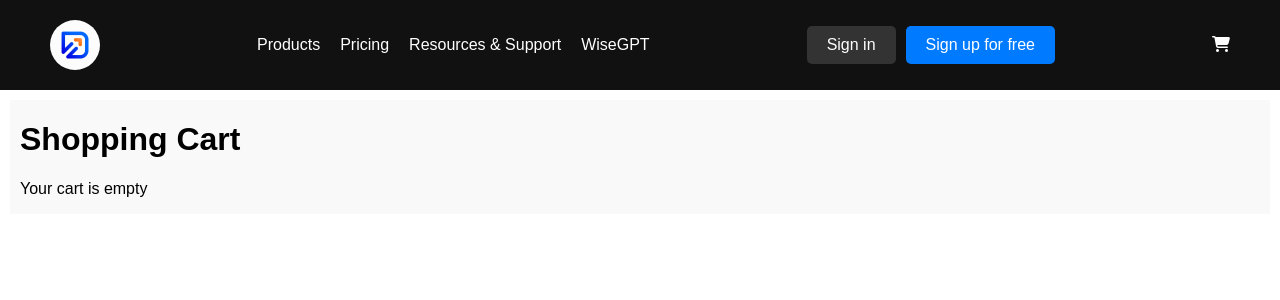
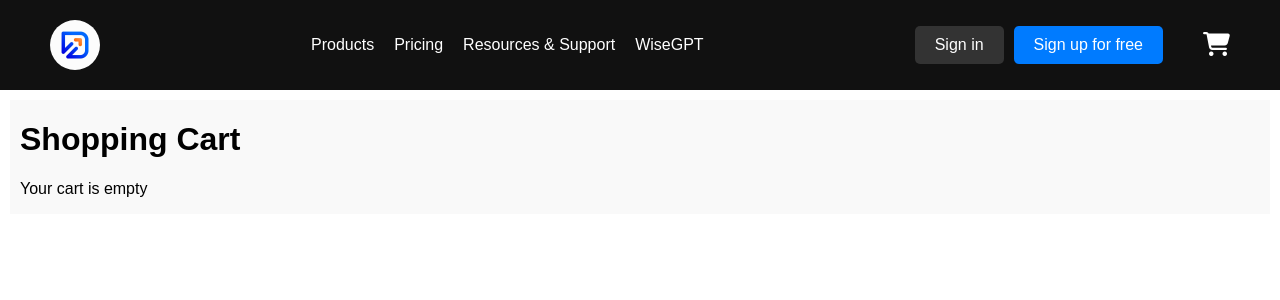
Before and after one commit to prashantrrai/Dhiwise, a React (Create React App) app: page /cart in a window 1280 px wide. Shown: the top 300 px of the page. Built offline with nearby package versions, Linux system fonts and the light colour scheme.

Commit message:
refactor: modication in navbar ui

```diff
--- a/src/Components/Auth/LoginForm.js
+++ b/src/Components/Auth/LoginForm.js
@@ -33,7 +33,6 @@ const LoginForm = () => {
                 username: '',
                 password: ''
             });
-            // alert('User logged in successfully');
             toast.success('Login successfull!');
             dispatch(login(token));
             navigate('/');
--- a/src/Components/Navbar/NavBar.css
+++ b/src/Components/Navbar/NavBar.css
@@ -44,6 +44,15 @@
     /* Blue color for sign-up button */
 }
 
+.cart {
+    display: flex;
+    justify-content: center;
+    align-items: center;
+}
+
 .cart-icon {
     color: white;
+    font-size: 24px;
+    margin-left: 20px;
+
 }
--- a/src/Components/Navbar/NavBar.js
+++ b/src/Components/Navbar/NavBar.js
@@ -28,6 +28,8 @@ const NavBar = () => {
                 <Link to="/resources-support" className="nav-item">Resources & Support</Link>
                 <Link to="/wisegpt" className="nav-item">WiseGPT</Link>
             </nav>
+
+            <div className="cart">
                 {isLoggedIn && token ? (
                     <div className="auth-buttons">
                         <button onClick={handleLogout}>Logout</button>
@@ -38,7 +40,6 @@ const NavBar = () => {
                         <Link to="/signup" className="sign-up">Sign up for free</Link>
                     </div>
                 )}
-            <div className="cart">
                 <Link to={isLoggedIn && token ? '/cart' : '/login'} className="cart-icon">
                     <i className="fas fa-shopping-cart cart-icon"></i>
                     {cartItemCount > 0 && <span className="cart-count">{cartItemCount}</span>}
```
Lines whose indentation alone changed are shown as unchanged.
